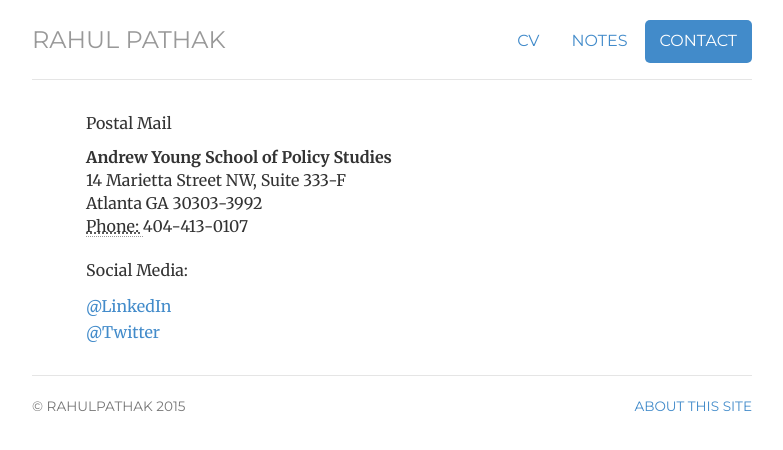
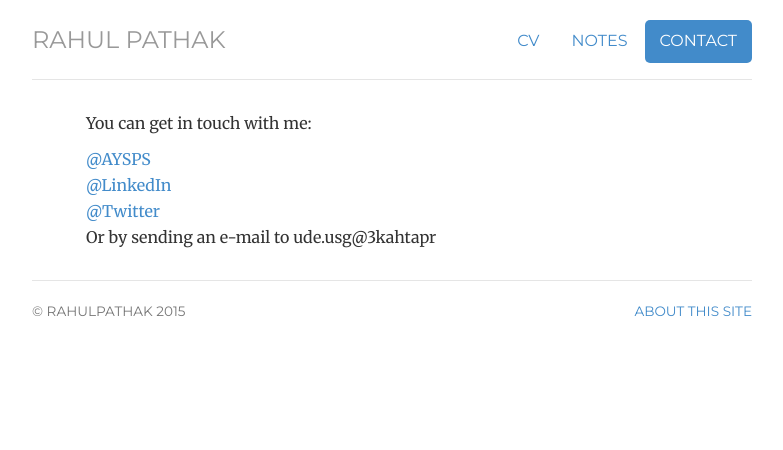
Before and after one commit to pathak-rahul/pathak-rahul.github.io, a Jekyll site: the page built from contact/index.html, in a window 1280 px wide. Shown: the top 450 px of the page, without its empty margins (248-1031 px from the left). Built offline with Jekyll 4.4.1, drawn with Linux system fonts in a browser that asks for light colours.

Commit message:
Update index.html

```diff
--- a/contact/index.html
+++ b/contact/index.html
@@ -5,26 +5,18 @@ cv: passive
 projects: passive
 notes: passive
 contact: active
-description: Contact information for Rahul Pathak
+description: Contact information for Rahul Pathak.
 ---
 <div class="contact">
 
-		<p>Postal Mail</p>
+	<p>You can get in touch with me:</p>
 
-				<div itemscope itemtype="http://data-vocabulary.org/Person">
-				<address>
-				<span itemprop="affiliation"><strong>Andrew Young School of Policy Studies</strong><br></span>
-				14 Marietta Street NW, Suite 333-F<br>
-				Atlanta GA 30303-3992<br>
-
-		<abbr title="phone">Phone: </abbr> 404-413-0107<br>
-				</address>
-				</div>
-
-		<p>Social Media:</p>
-			<ul class="list-unstyled">
-			<li><a href="http://www.linkedin.com/in/pathaksocial/">@LinkedIn</a></li>
-			<li><a href="https://twitter.com/pathaksocial/">@Twitter</a></li>
-			</ul>
+	<ul class="list-unstyled">
+	<li><a href="http://pmap.gsu.edu/contact-pmap/">@AYSPS</a></li>
+	<li><a href="https://www.linkedin.com/in/pathaksocial/">@LinkedIn</a></li>
+	<li><a href="https://twitter.com/pathaksocial">@Twitter</a></li>
+	<!-- <li><a href="http://dribbble.com/jmcglone">@Dribbble</a></li> -->
+	<li>Or by sending an e-mail to <span class="obfuscate">rpathak3@gsu.edu</span></li>
+	</ul>
 
 </div>
```
